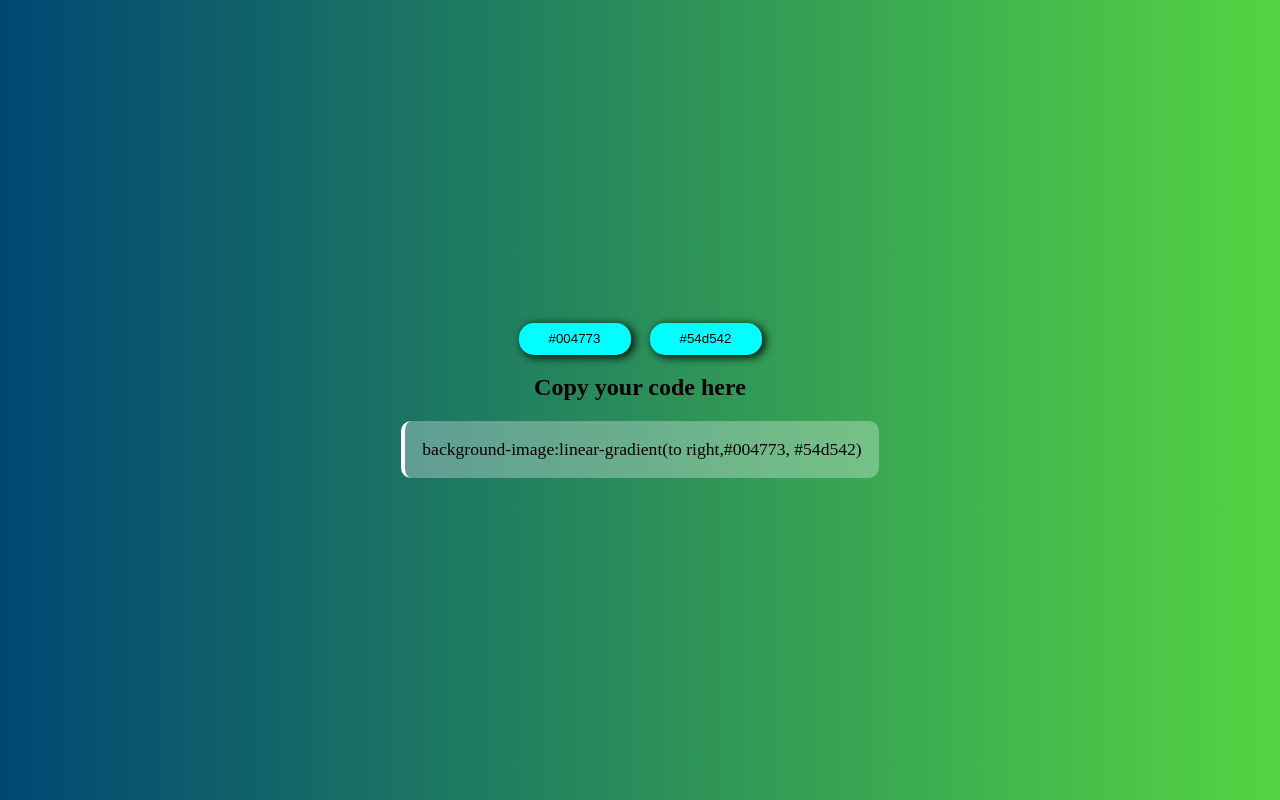
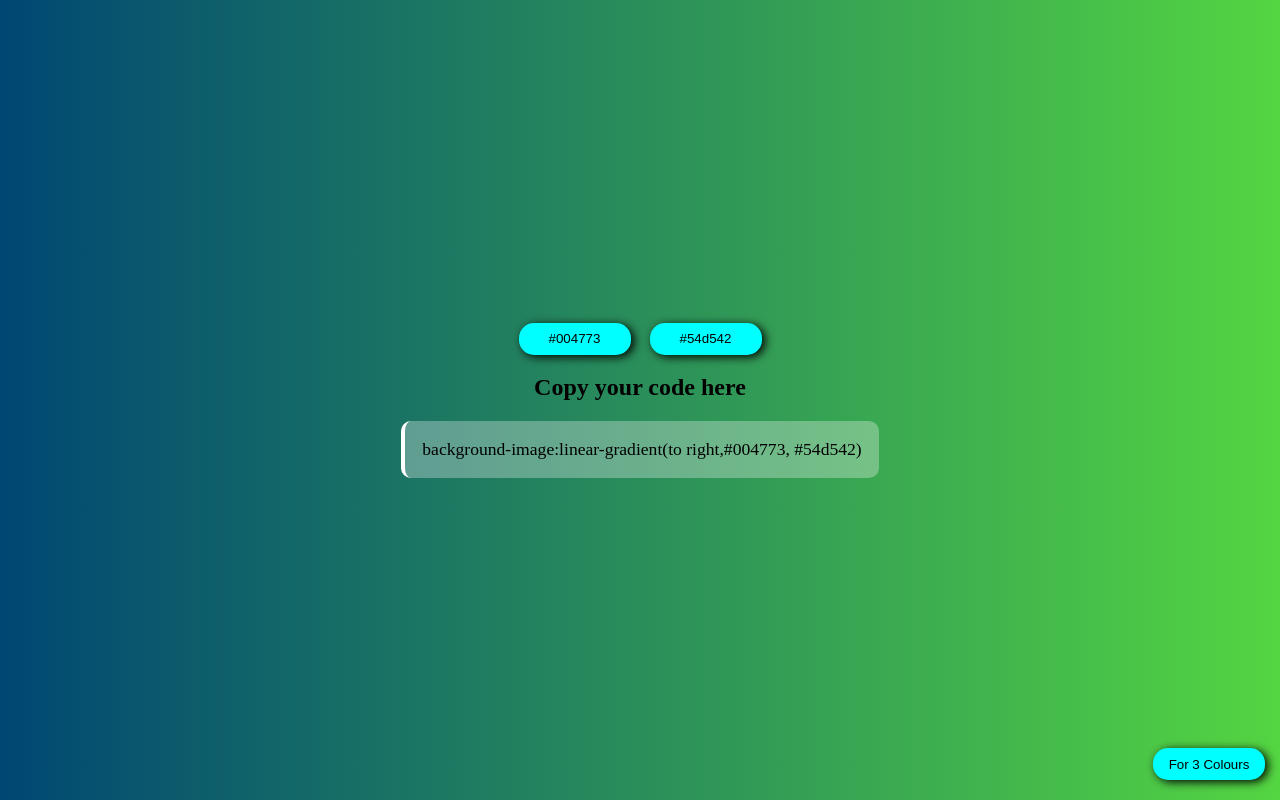
Before and after one commit to Mohitsp54/Color-gradient, a plain HTML site: page index.html in a window 1280 px wide. Drawn offline with Linux system fonts and the light colour scheme.

Commit message:
Update index.html

```diff
--- a/index.html
+++ b/index.html
@@ -7,15 +7,17 @@
     <style>
         body{
             display: flex;
+            flex-direction: column;
             width: auto;
             height: 100vh;
             margin:0;
-            padding: 0;
+            padding:0;
             background-image:linear-gradient(to right, #004773, #54d542);
             justify-content: center;
             align-items: center;
             text-align: center;
         }
+
         #myButton{
             background-color: aqua;
             height: 2rem;
@@ -33,6 +35,23 @@
             border:none;
             border-radius: 15px;
             box-shadow: 3px 2px 10px black;
+        }
+
+        #page2{
+            position: absolute;
+            bottom: 20px;
+            right: 15px;
+            background-color: aqua;
+            height: 2rem;
+            width: 7rem;
+            border:none;
+            border-radius: 15px;
+            box-shadow: 3px 2px 10px  black;
+            align-self: flex-end;
+        }
+        a{
+            color: black;
+            text-decoration: none;
         }
 
         .copyCode{
@@ -99,5 +118,6 @@
             alert("Text Copied");
         });
     </script>
+    <button id="page2"><a href="/page2.html">For 3 Colours</a></button>
 </body>
 </html>
```
